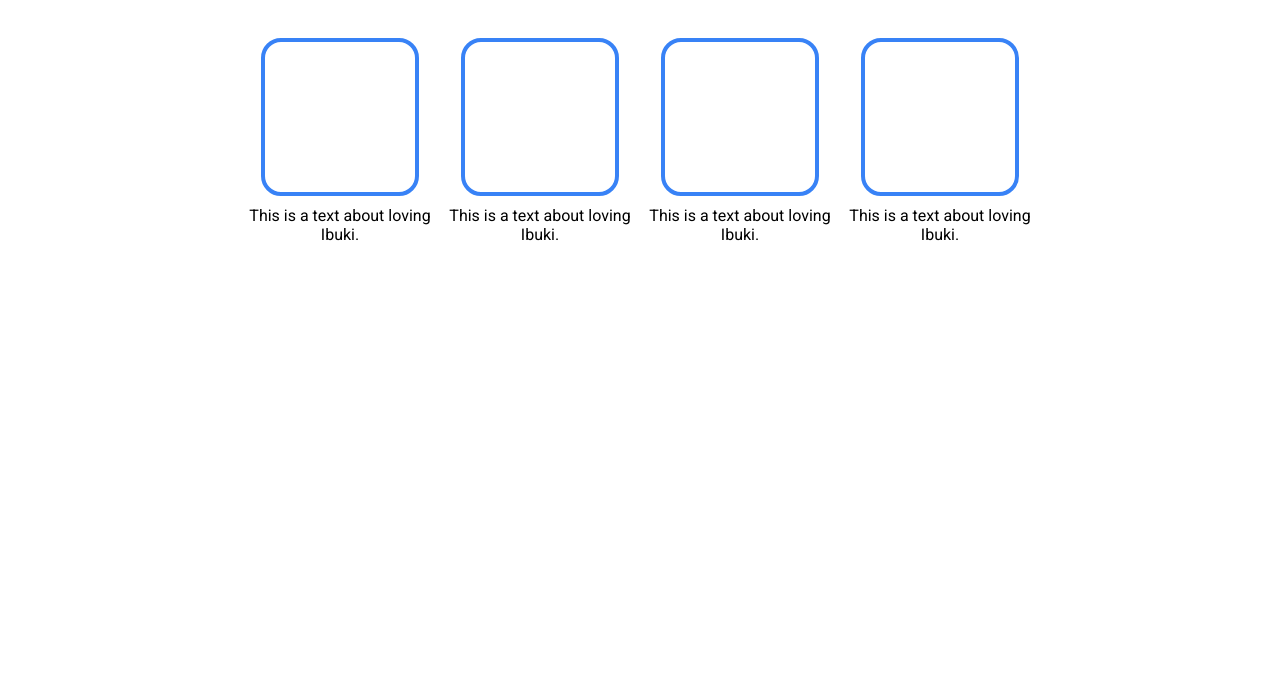
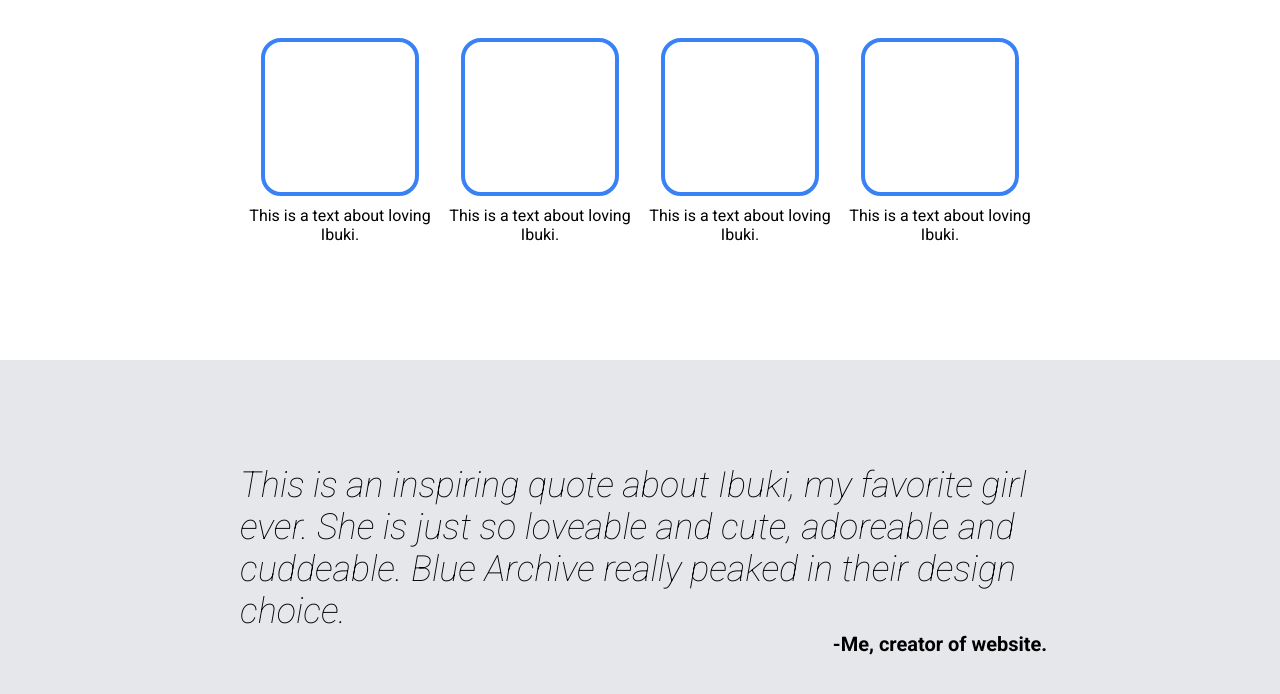
Before and after one commit to IbukiEnjoyer/landing-page, a plain HTML site: page index.html in a window 1280 px wide. Shown: the part 563-1257 px from the top of the page. Before the commit the page ends 923 px from the top, so only its background shows below. Drawn offline with Linux system fonts and the light colour scheme.

Commit message:
Finish section 3, quote and author.

```diff
--- a/index.html
+++ b/index.html
@@ -51,5 +51,9 @@
         </div>
     </div>
     </div>
+    <div class="section-3">
+        <div class="quote-text">This is an inspiring quote about Ibuki, my favorite girl ever. She is just so loveable and cute, adoreable and cuddeable. Blue Archive really peaked in their design choice.</div>
+        <div class="quote-author">-Me, creator of website.</div>
+    </div>
 </body>
 </html>
--- a/style.css
+++ b/style.css
@@ -105,5 +105,30 @@ button {
     flex-direction: column;
     align-items: center;
     max-width: 200px;
+}
 
+.section-3 {
+    background-color: #E5E7EB;
+    height: 400px;
+    display: flex;
+    flex-direction: column;
+    align-items: center;
+    justify-content: center;
 }
+
+.quote-text {
+    display: flex;
+    justify-content: center;
+    align-items: center;
+    font-size: 36px;
+    font-style: italic;
+    font-weight: lighter;
+    max-width: 800px;
+}
+
+.quote-author {
+    display: flex;
+    padding-left: 600px;
+    font-size: 20px;
+    font-weight: bold;
+}
```
